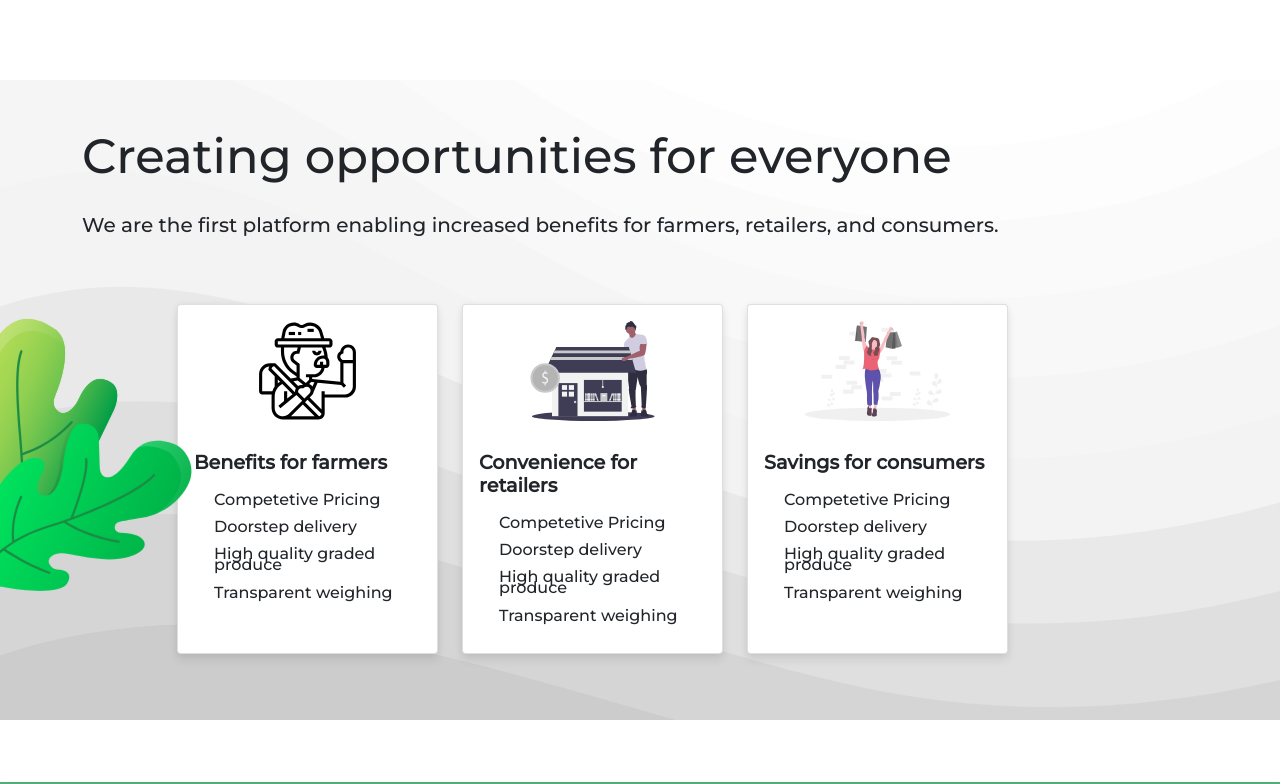
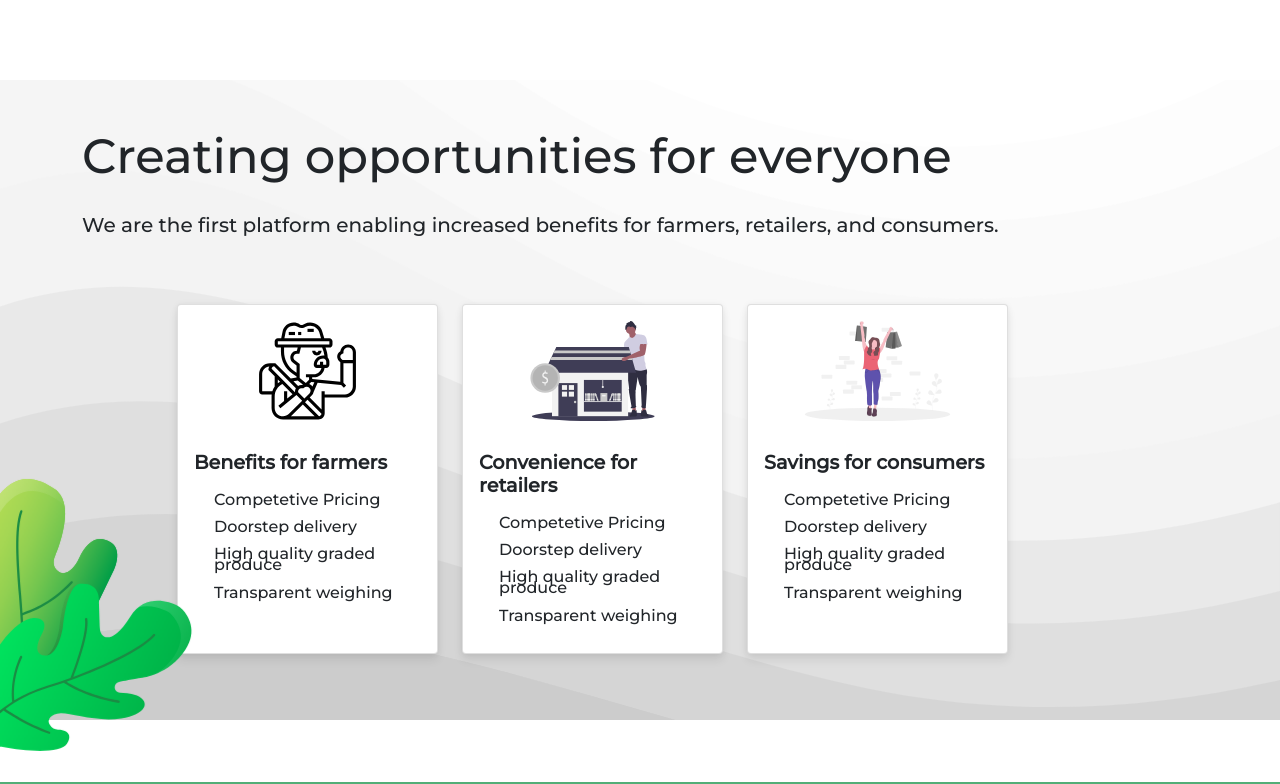
Before and after one commit to akshay-vinod/Jaiveekam, a React (Create React App) app: page / in a window 1280 px wide. Shown: the part 742-1526 px from the top of the page. Built offline with nearby package versions, Linux system fonts and the light colour scheme.

Commit message:
leaf relocated

```diff
--- a/src/components/Cards.css
+++ b/src/components/Cards.css
@@ -42,7 +42,7 @@
 .leaf {
   position: absolute;
   overflow: hidden;
-  top: 130vh;
+  top: 150vh;
   left: -15vh;
   z-index: 2;
   animation: float 6s ease-in-out infinite;
```
